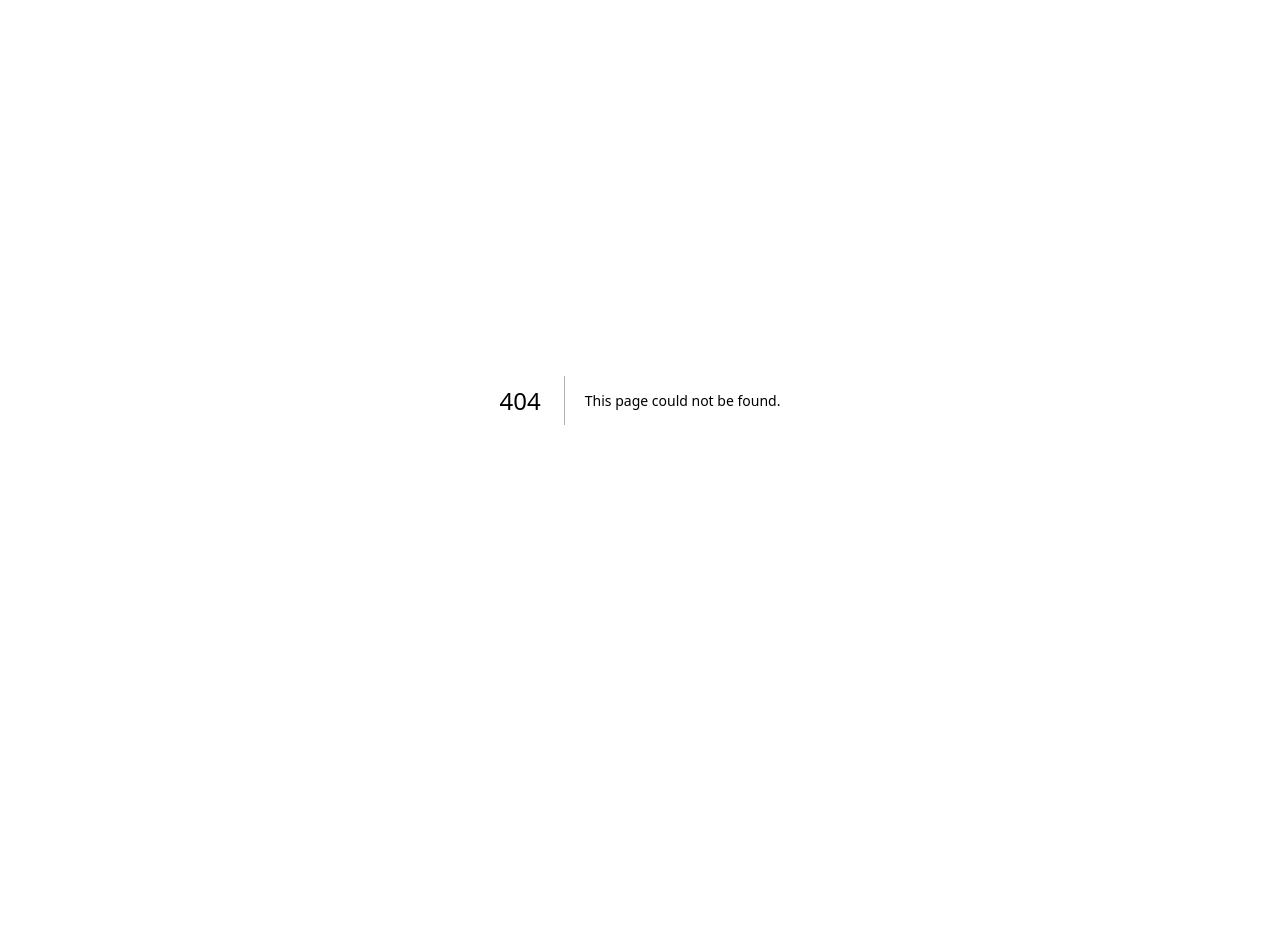
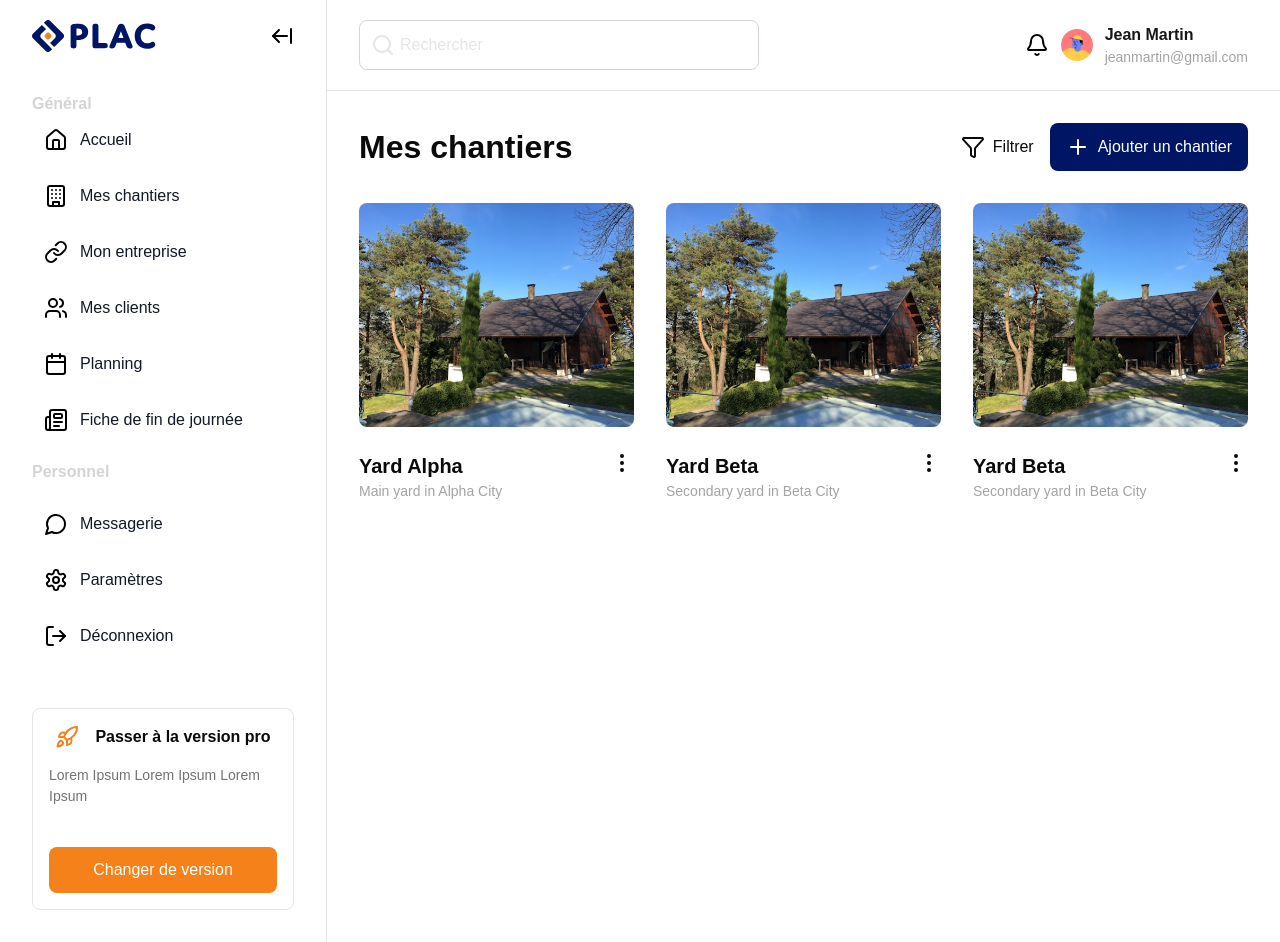
Before and after one commit to PierrePineau/plac-app, a Next.js app: page /yards in a window 1280 px wide. Before the commit this address had no page. Before the commit the page ends 800 px from the top, so only its background shows below. Built offline with nearby package versions, Linux system fonts and the light colour scheme; a web font is replaced by a local one.

Commit message:
:sparkles: change navBar routing

```diff
--- a/src/app/components/navBar.tsx
+++ b/src/app/components/navBar.tsx
@@ -2,15 +2,16 @@
   ArrowLeftFromLine,
   House,
   Building,
-  Link,
   Users,
   Calendar,
   Newspaper,
   MessageCircle,
   Settings,
   LogOut,
-  Rocket
+  Rocket,
+  LinkIcon
 } from "lucide-react";
+import Link from "next/link";
 
 export default function NavBar() {
   return (
@@ -33,48 +34,42 @@
           <div className="flex flex-col">
             <div className="space-y-4 pb-12">
               <nav className="flex-1 space-y-2">
-                <a
-                  href="home"
-                  title=""
+                <Link
+                  href="/home"
                   className="flex flex-row gap-3 items-center text-button p-3 text-gray-900 hover:bg-neutral-100 rounded-lg">
                   <House className=" text-black w-6 h-6" />
                   Accueil
-                </a>
-                <a
-                  href="chantiers"
-                  title=""
+                </Link>
+                <Link
+                  href="/yards"
                   className="flex flex-row gap-3 items-center text-button p-3 text-gray-900 hover:bg-neutral-100 rounded-lg">
                   <Building className=" text-black w-6 h-6" />
                   Mes chantiers
-                </a>
-                <a
-                  href="#"
-                  title=""
+                </Link>
+                <Link
+                  href="/company"
                   className="flex flex-row gap-3 items-center text-button p-3 text-gray-900 hover:bg-neutral-100 rounded-lg">
-                  <Link className=" text-black w-6 h-6" />
+                  <LinkIcon className=" text-black w-6 h-6" />
                   Mon entreprise
-                </a>
-                <a
-                  href="#"
-                  title=""
+                </Link>
+                <Link
+                  href="/clients"
                   className="flex flex-row gap-3 items-center text-button p-3 text-gray-900 hover:bg-neutral-100 rounded-lg">
                   <Users className=" text-black w-6 h-6" />
                   Mes clients
-                </a>
-                <a
-                  href="#"
-                  title=""
+                </Link>
+                <Link
+                  href="/planning"
                   className="flex flex-row gap-3 items-center text-button p-3 text-gray-900 hover:bg-neutral-100 rounded-lg">
                   <Calendar className=" text-black w-6 h-6" />
                   Planning
-                </a>
-                <a
-                  href="#"
-                  title=""
+                </Link>
+                <Link
+                  href="/end_of_day_sheet"
                   className="flex flex-row gap-3 items-center text-button p-3 text-gray-900 hover:bg-neutral-100 rounded-lg">
                   <Newspaper className=" text-black w-6 h-6" />
                   Fiche de fin de journée
-                </a>
+                </Link>
               </nav>
 
               <div className=" font-satoshi font-bold text-sidebar_title text-neutral-300 ">
@@ -82,27 +77,24 @@
               </div>
 
               <nav className="flex-1 space-y-2">
-                <a
-                  href="#"
-                  title=""
+                <Link
+                  href="/clients"
                   className="flex flex-row gap-3 items-center text-button p-3 text-gray-900 hover:bg-neutral-100 rounded-lg">
                   <MessageCircle className=" text-black w-6 h-6" />
                   Messagerie
-                </a>
-                <a
-                  href="#"
-                  title=""
+                </Link>
+                <Link
+                  href="/clients"
                   className="flex flex-row gap-3 items-center text-button p-3 text-gray-900 hover:bg-neutral-100 rounded-lg">
                   <Settings className=" text-black w-6 h-6" />
                   Paramètres
-                </a>
-                <a
-                  href="#"
-                  title=""
+                </Link>
+                <Link
+                  href="/clients"
                   className="flex flex-row gap-3 items-center text-button p-3 text-gray-900 hover:bg-neutral-100 rounded-lg">
                   <LogOut className=" text-black w-6 h-6" />
                   Déconnexion
-                </a>
+                </Link>
               </nav>
             </div>
 
```
Also changed, not shown: src/app/yards/page.tsx (renamed from src/app/chantiers/page.tsx).
